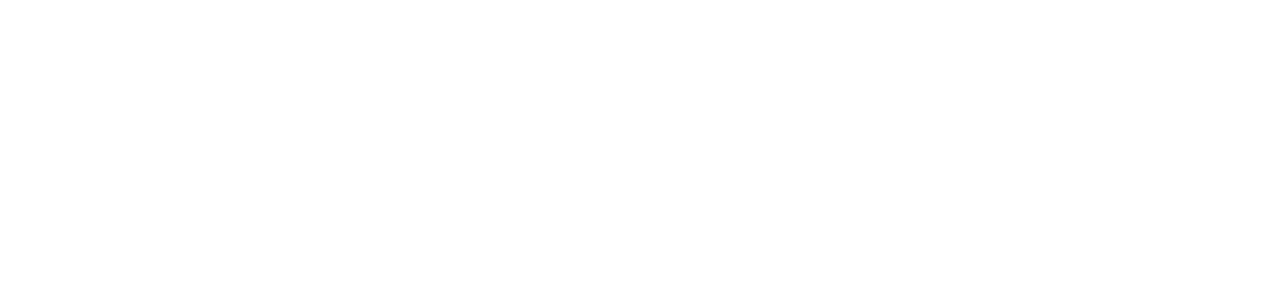
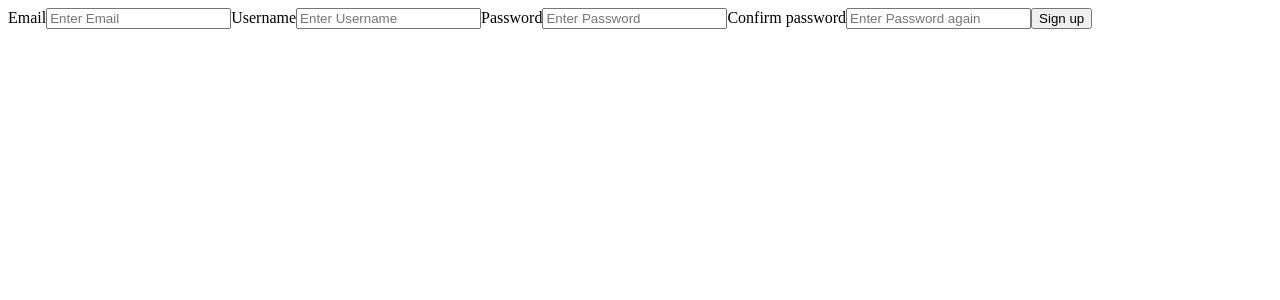
Before and after one commit to enci5/Devotion, a React (Vite) app in the folder react-frontend/: page /signup in a window 1280 px wide. Before the commit this address had no page. Shown: the top 300 px of the page. Built offline with nearby package versions, Linux system fonts and the light colour scheme.

Commit message:
added forms for login and signup

```diff
--- a/react-frontend/src/App.jsx
+++ b/react-frontend/src/App.jsx
@@ -1,11 +1,15 @@
 import { Routes, Route } from 'react-router-dom'
 import CreateNote from './pages/CreateNote'
+import Login from './pages/Authentication/Login'
+import Signup from './pages/Authentication/Signup'
 
 const App = () => {
 
   return(
     <Routes>
       <Route path='/' element = {<CreateNote />}/>
+      <Route path='/login' element={<Login/>}/>
+      <Route path='/signup' element={<Signup/>}/>
     </Routes>
   )
 }
--- /dev/null
+++ b/react-frontend/src/pages/Authentication/Login.jsx
@@ -0,0 +1,33 @@
+import { useState, useEffect } from "react";
+import { Link } from "react-router-dom";
+
+const Login = () =>{
+    const [username, setUsername] = useState('')
+    const [password, setPassword] = useState('')
+
+    const handleLogin=(e)=>{
+        e.preventDefault()
+    }
+
+    return(
+        <>
+            <form onSubmit={handleLogin}>
+                <label htmlFor="name">Username</label>
+                <input id="name" type="text" placeholder="Enter your username" value={username}
+                    onChange={e=>setUsername(e.target.value)}/>
+
+                <label htmlFor="password">Password</label>
+                <input id="password" type="text" placeholder="Enter your password" value={password}
+                    onChange={e=>setPassword(e.target.value)}/>
+
+                <button type="submit">Log In</button>
+            </ form>
+
+            <p>
+                Don't have an account yet? <Link to="/signup">Sign up</Link>
+            </p>
+        </>
+    )
+}
+
+export default Login
--- /dev/null
+++ b/react-frontend/src/pages/Authentication/Signup.jsx
@@ -0,0 +1,38 @@
+import { useState, useEffect } from "react";
+
+const Signup = () =>{
+    const[email,setEmail]=useState('')
+    const[username, setUsername]=useState('')
+    const[password, setPassword]=useState('')
+    const[confirmPassword, setConfirmpassword]=useState('')
+
+    const handleSignup = (e) =>{
+        e.preventDefault()
+    }
+
+    return(
+        <div>
+            <form onSubmit={handleSignup}>
+                <label htmlFor="email">Email</label>
+                <input id="email" placeholder="Enter Email" value={email}
+                onChange={e=>setEmail(e.target.value)} required/>
+
+                <label htmlFor="name">Username</label>
+                <input id="name" type="text" placeholder="Enter Username" value={username}
+                onChange={e=>setUsername(e.target.value)} required/>
+
+                <label htmlFor="password">Password</label>
+                <input id="password" type="password" placeholder="Enter Password" value={password}
+                onChange={e=>setPassword(e.target.value)} required/>
+
+                <label htmlFor="passwordConfirm">Confirm password</label>
+                <input id="passwordConfirm" type="password" placeholder="Enter Password again" value={confirmPassword}
+                onChange={e=>setConfirmpassword(e.target.value)} required/>
+
+                <button type="submit">Sign up</button>
+            </ form>
+        </div>
+    )
+}
+
+export default Signup
```
